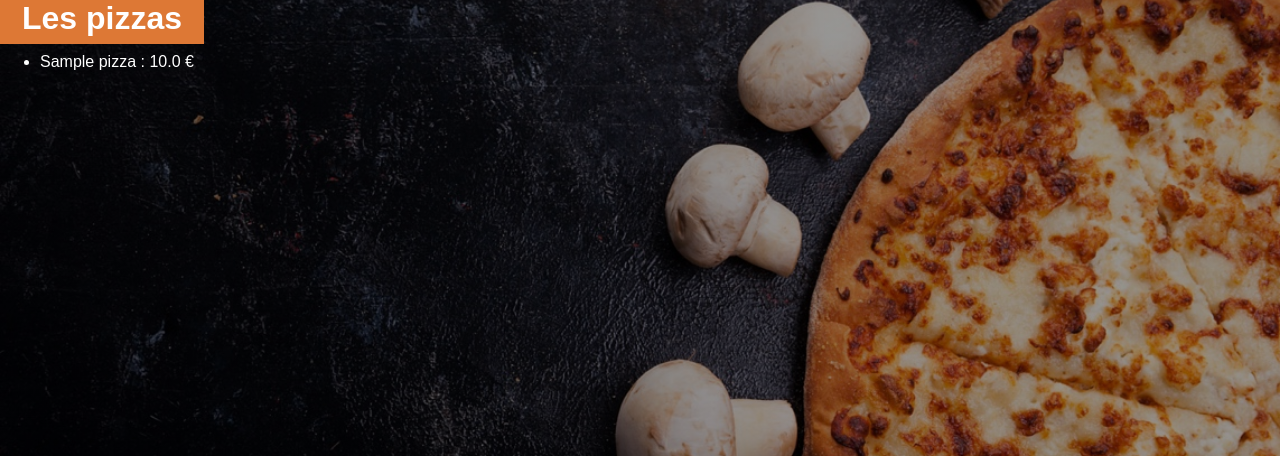
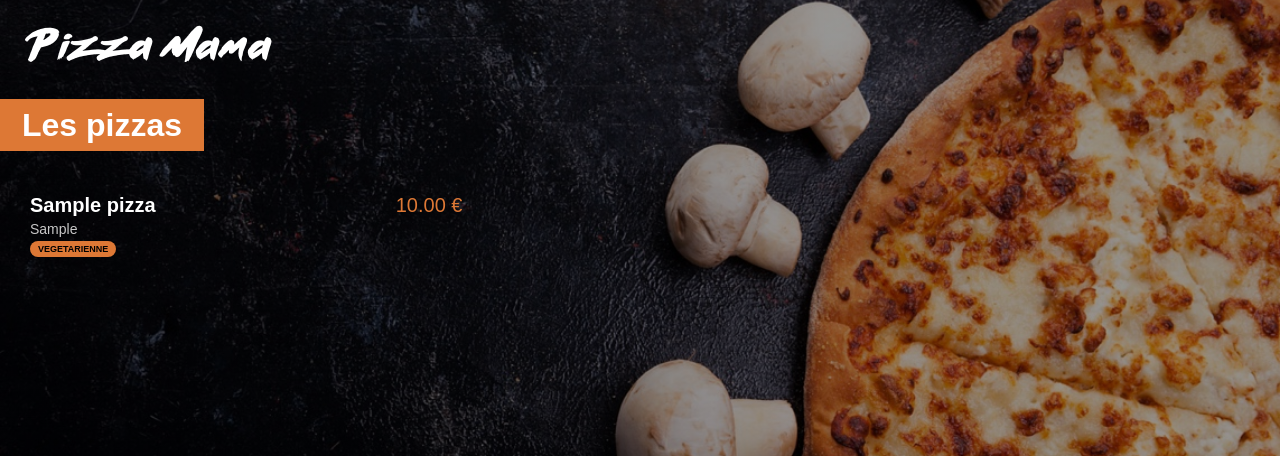
Before and after one commit to chpe1/projetpizzeria, a Django app: page /menu/ in a window 1280 px wide. Shown: the top 456 px of the page. Run offline with Django 3.2, Linux system fonts and the light colour scheme; tables that the repository leaves empty hold one stand-in row (values such as "Sample post").

Commit message:
update display page menu

```diff
--- a/pizzamama/menu/templates/menu/index.html
+++ b/pizzamama/menu/templates/menu/index.html
@@ -7,12 +7,25 @@
     <link rel="stylesheet" href="{% static 'menu/styles.css' %}">
 </head>
 <body>
-    <h1>Les pizzas</h1>
+    <img src="{% static 'menu/images/small_logo.png' %}" id="small_logo"/>
 
-    <ul>
+    <div class="menu_title">
+        <h1>Les pizzas</h1>
+    </div>
+
+
+    <div class="menu_list">
         {% for pizza in pizzas %}
-        <li>{{ pizza.nom}} : {{ pizza.prix }} €</li>
+        <div class="menu_list_item">
+            <span class="menu_list_title">{{ pizza.nom}}</span>
+            <span class="menu_list_prix">{{ pizza.prix | floatformat:2}} €</span>
+            <span class="menu_list_ingredients">{{ pizza.ingredients}}</span>
+            {% if pizza.vegetarienne %}
+                <span class="menu_list_badge">VEGETARIENNE</span>
+            {% endif %}
+
+        </div>
         {% endfor %}
-    </ul>
+    </div>
 </body>
 </html>
--- a/pizzamama/menu/views.py
+++ b/pizzamama/menu/views.py
@@ -6,7 +6,7 @@ from .models import Pizza
 
 # / menu
 def index(request):
-    pizzas = Pizza.objects.all()
+    pizzas = Pizza.objects.all().order_by('prix')
     # pizzas_names_and_prices = [pizza.nom + " : " + str(pizza.prix) + " €" for pizza in pizzas]
     # pizzas_names_and_prices_str = ", ".join(pizzas_names_and_prices)
     # return HttpResponse("Les pizzas : " + pizzas_names_and_prices_str)
```
